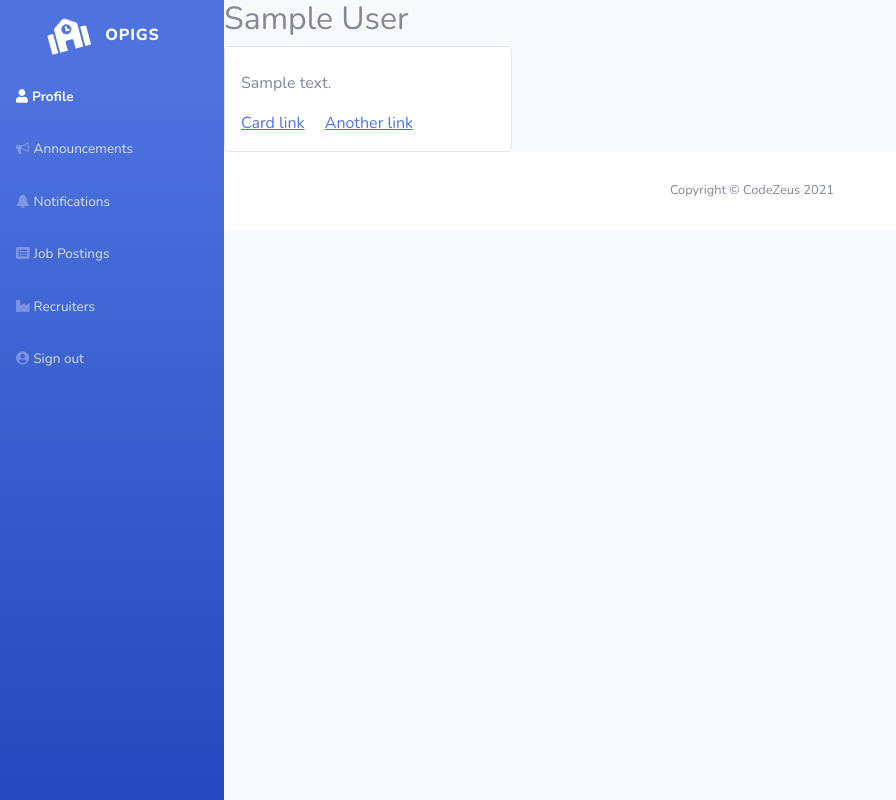
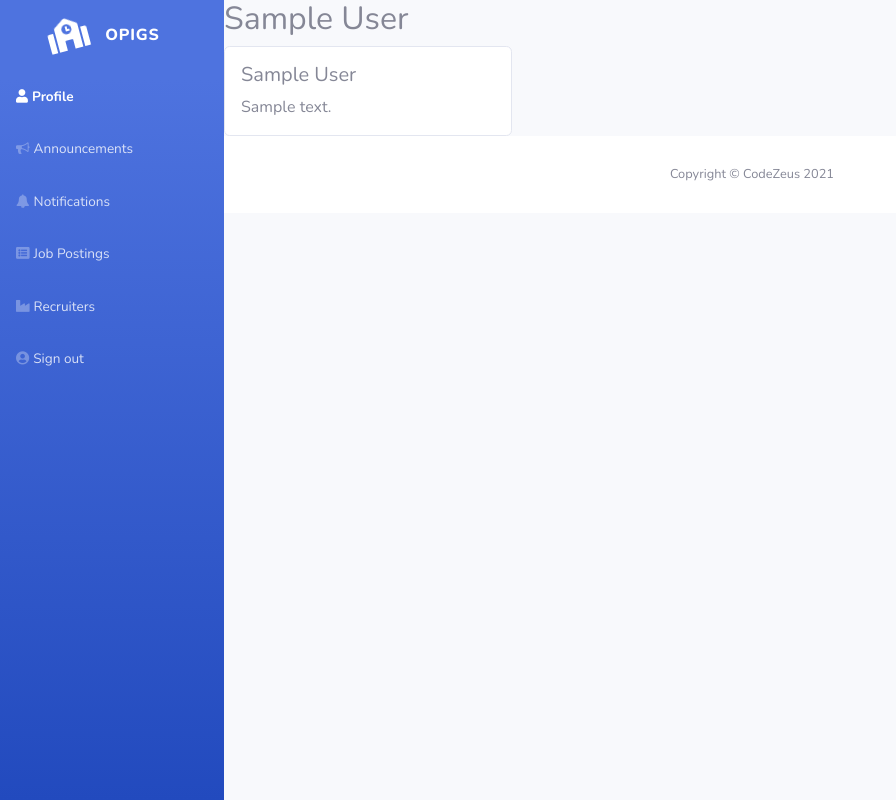
Before and after one commit to j-tesla/opigs, a Django app: page /feedbacks/1/ in a window 1280 px wide. Shown: the whole page, without its empty margins (0-896 px from the left). Run offline with Django 3.2, Linux system fonts and the light colour scheme; a user stored in the database is signed in; tables that the repository leaves empty hold one stand-in row (values such as "Sample post"); some libraries are stand-ins or nearby versions.

Commit message:
Minor chanegs in templates

```diff
--- a/jobs/views.py
+++ b/jobs/views.py
@@ -31,7 +31,7 @@ def post_job(request):
             job.save()
             notification = Notification(
                 content=f"New Job Posting: {job.title} at {job.company.user.name}",
-                url=f"/jobs/{job.id}"
+                url=f"/jobs/job/{job.id}"
                 )
             notification.save()
 
--- a/templates/accounts/company_profile.html
+++ b/templates/accounts/company_profile.html
@@ -271,6 +271,7 @@
                             <button class="btn btn-primary btn-sm" data-bss-hover-animate="pulse"
                                     type="submit">Give Feedback
                             </button>
+
                           </div>
                         </form>
                       </div>
@@ -280,7 +281,12 @@
               </div>
             </div>
           {% endif %}
+
+          <a href="/feedbacks/{{user.id}}" class="btn btn-primary btn-sm" data-bss-hover-animate="pulse"
+          type="submit">Alums Feedbacks
+</a>
         </div>
+
       </div>
     </div>
   </div>
--- a/templates/feedback.html
+++ b/templates/feedback.html
@@ -2,16 +2,14 @@
 
 {% block content %}
 
-<h2>{{ user.name }}</h2>
+<h2>{{ company.name }}</h2>
 
 {% for feedback in feedbacks %}
 
 <div class="card" style="width: 18rem;">
   <div class="card-body">
-    <h5 class="card-title">{{ feedback.alumni.user.name }}</h5>
+    <h5 class="card-title">{{ feedback.alumnus.user.name }}</h5>
     <p class="card-text">{{ feedback }}</p>
-    <a href="#" class="card-link">Card link</a>
-    <a href="#" class="card-link">Another link</a>
   </div>
 </div>
 
--- a/templates/notifications/notifications.html
+++ b/templates/notifications/notifications.html
@@ -3,7 +3,7 @@
 {% block content %}
   <div id="content">
     <div class="container-fluid">
-      <h3 class="text-dark mb-4" style="margin-top: 10px;">Notice Board</h3>
+      <h3 class="text-dark mb-4" style="margin-top: 10px;">Notifications</h3>
       <div class="card shadow">
         <div class="card-header py-3">
 
```
